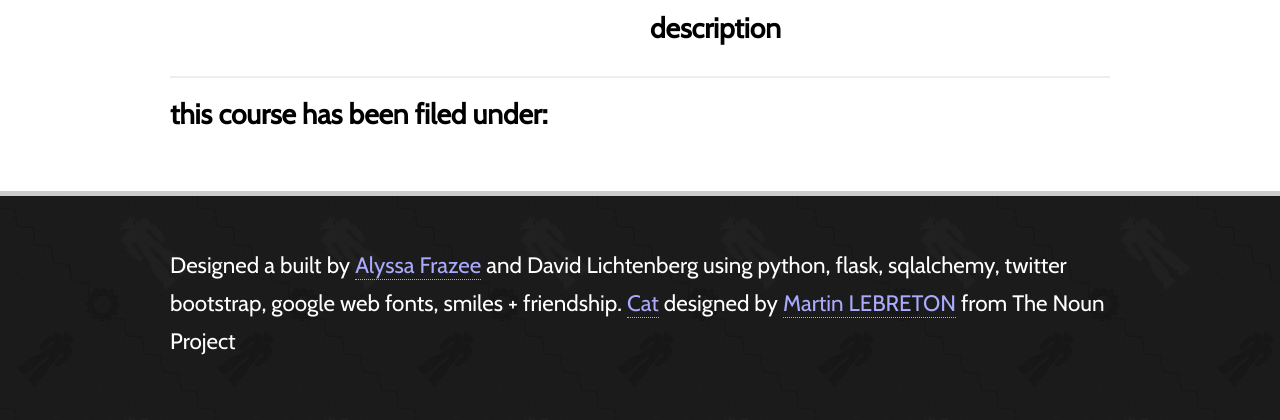
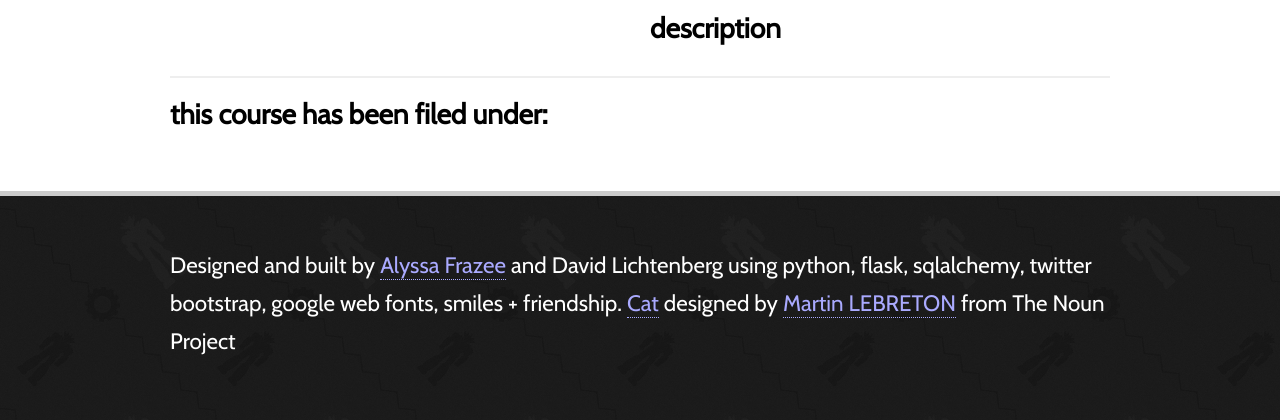
Before and after one commit to dmlicht/CourseCat, a Python web app: template coursecat/templates/course.html in a window 1280 px wide. Shown: the part 675-1095 px from the top of the page. Run offline with Jinja, Linux system fonts and the light colour scheme; the template is opened without the code that fills it, so the values that code supplies are empty; some web fonts are replaced.

Commit message:
fixed typos in footer

```diff
--- a/coursecat/templates/footer.html
+++ b/coursecat/templates/footer.html
@@ -1,4 +1,4 @@
 <footer id='footer' >
     <div class="container">
-        <p>Designed a built by <a href="http://www.biostat.jhsph.edu/~afrazee">Alyssa Frazee</a> and David Lichtenberg using python, flask, sqlalchemy, twitter bootstrap, google web fonts, smiles + friendship. <a href="http://thenounproject.com/noun/cat/#icon-No18117" target="_blank">Cat</a> designed by <a href="http://thenounproject.com/Martin LEBRETON" target="_blank">Martin LEBRETON</a> from The Noun Project</p></div>
+        <p>Designed and built by <a href="http://www.biostat.jhsph.edu/~afrazee">Alyssa Frazee</a> and David Lichtenberg using python, flask, sqlalchemy, twitter bootstrap, google web fonts, smiles + friendship. <a href="http://thenounproject.com/noun/cat/#icon-No18117" target="_blank">Cat</a> designed by <a href="http://thenounproject.com/Martin LEBRETON" target="_blank">Martin LEBRETON</a> from The Noun Project</p></div>
 </footer>
```
